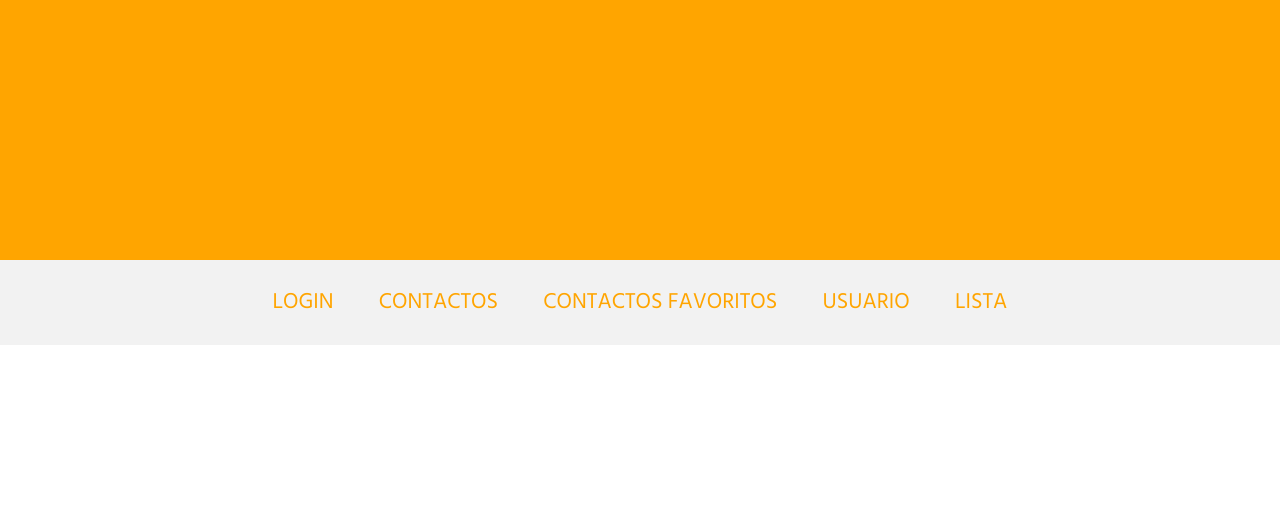
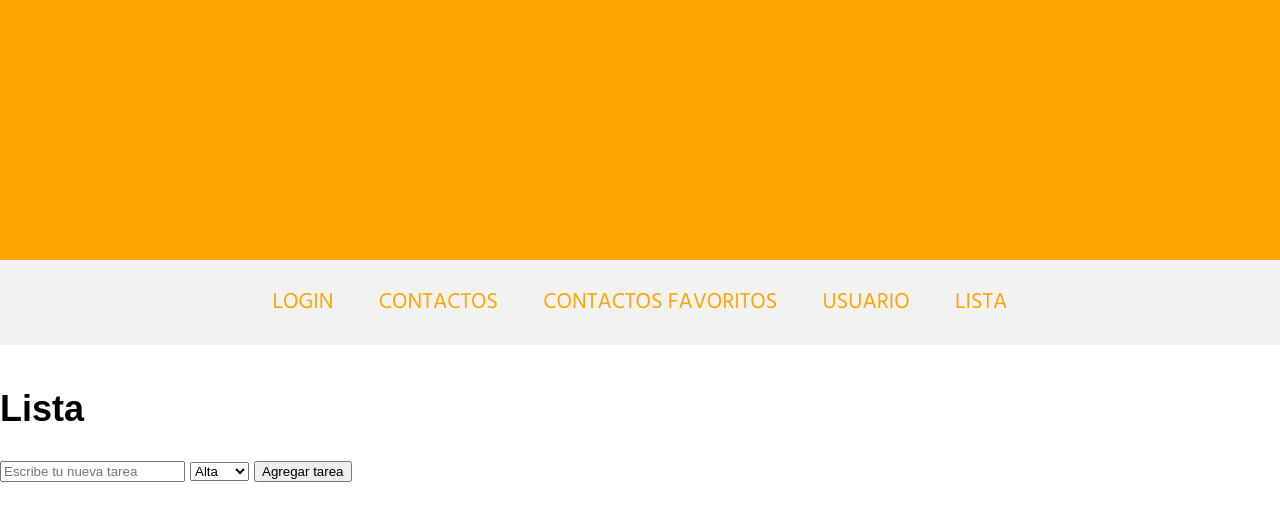
Before and after one commit to osanchez2019490/PracticaS_LaboratorioPS, a plain HTML site: page paginas/lista.html in a window 1280 px wide. Shown: the part 435-951 px from the top of the page. Before the commit the page ends 800 px from the top, so only its background shows below. Drawn offline with Linux system fonts and the light colour scheme.

Commit message:
Estructura de html, comienza css

```diff
--- a/estilos/listaEstilo.css
+++ b/estilos/listaEstilo.css
@@ -102,13 +102,7 @@ a:visited {
     padding: 0 20px;
 }
 
-.body-content {
-    margin: 0;
-    padding: 0;
-    font-size: 1.8rem;
-    line-height: 1.38;
 
-}
 
 .body-all {
     display: flex;
--- a/paginas/lista.html
+++ b/paginas/lista.html
@@ -25,6 +25,20 @@
                 </ul>
             </div>
         </nav>
+
+        <div class="body-all">
+            <div class="container-form">
+                <h1>Lista</h1>
+                <input type="text" id="taskInput" placeholder="Escribe tu nueva tarea">
+                <select id="priorityInput">
+                    <option value="alta">Alta</option>
+                    <option value="media">Media</option>
+                    <option value="baja">Baja</option>
+                </select>
+                <button onclick="addTask()">Agregar tarea</button>
+                <ul id="taskList"></ul>
+            </div>
+        </div>
     </main>
 </body>
 </html>
```
